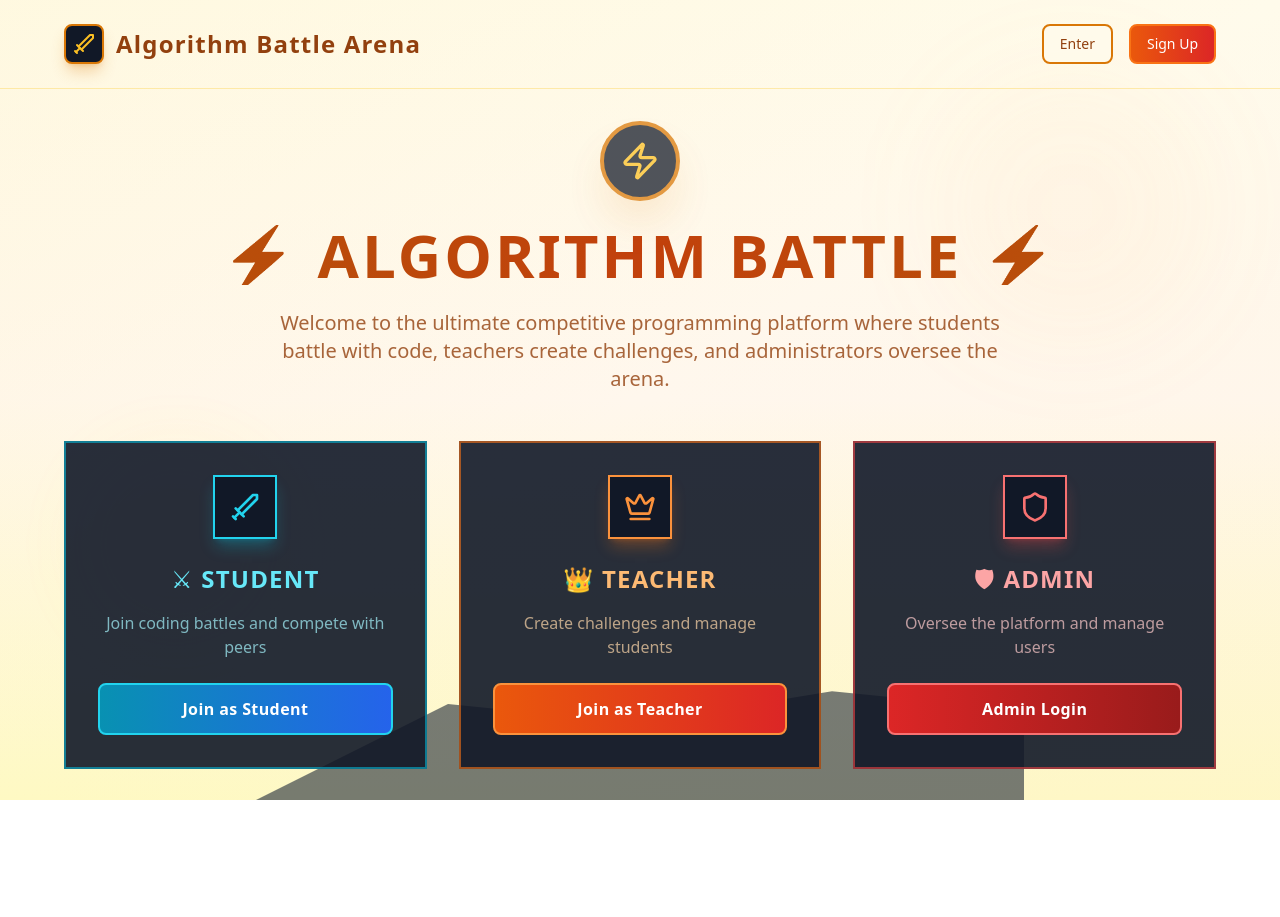
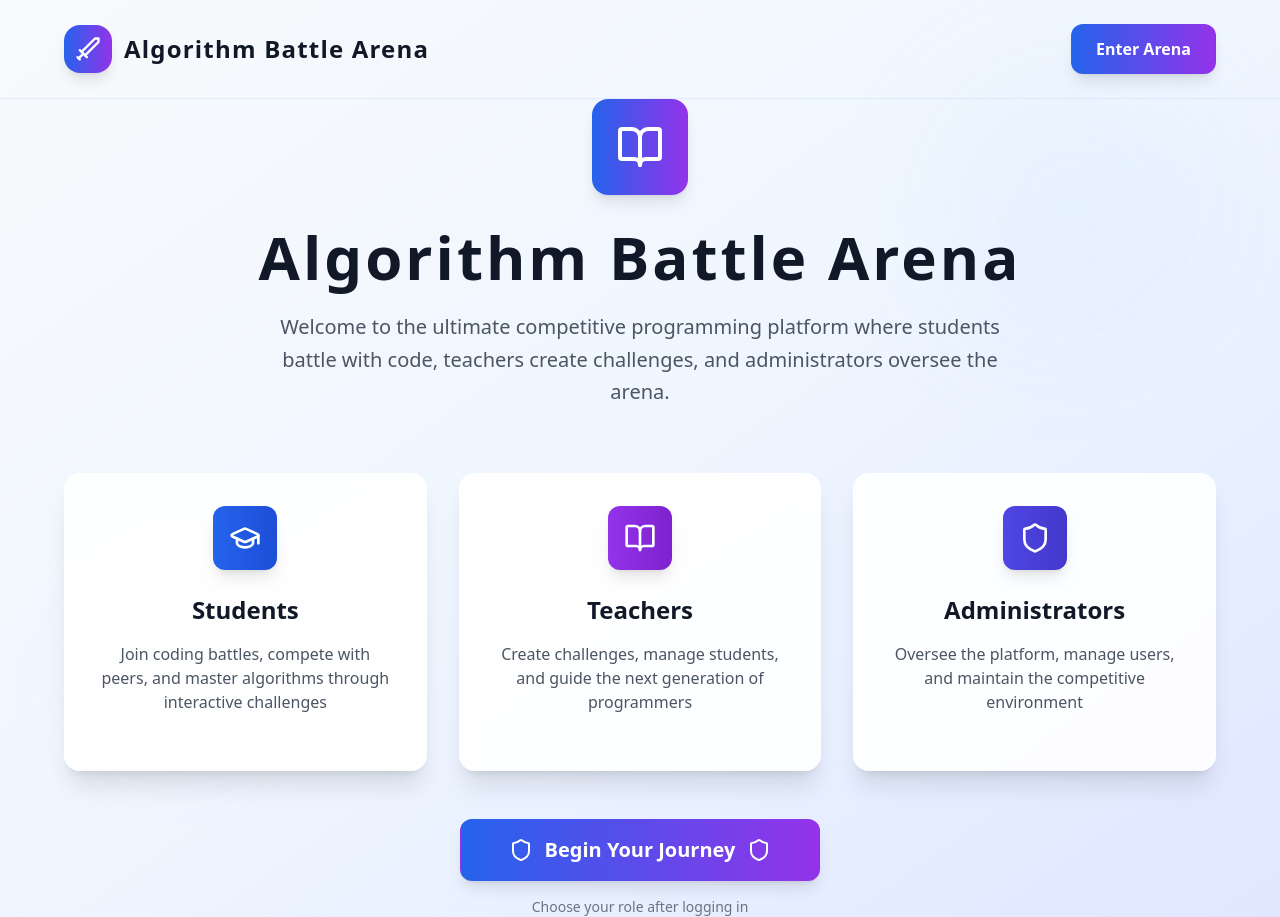
Before and after one commit to OshanDAS/algorthm-battle-arena, a React (Vite) app in the folder AlgorithmBattleArenaFrontend/: page / in a window 1280 px wide. Before the commit the page ends 800 px from the top, so only its background shows below. Built offline with nearby package versions, Linux system fonts and the light colour scheme.

Commit message:
fixed login page.

```diff
--- a/AlgorithmBattleArenaFrontend/src/api.js
+++ /dev/null
@@ -1,27 +0,0 @@
-import axios from "axios";
-
-export function createApiClient({ backendBaseUrl = "" } = {}) {
-  const client = axios.create({
-    baseURL: backendBaseUrl || "http://localhost:5000",
-    headers: { "Content-Type": "application/json" }
-  });
-
-  function withAuth(token) {
-    if (!token) return client;
-    client.defaults.headers.common["Authorization"] = `Bearer ${token}`;
-    return client;
-  }
-
-  return {
-    withAuth,
-    login: (email, password) => client.post("/api/Auth/login", { email, password }),
-    registerStudent: (dto) => client.post("/api/Auth/register/student", dto),
-    registerTeacher: (dto) => client.post("/api/Auth/register/teacher", dto),
-    refreshToken: () => client.get("/api/Auth/refresh/token"),
-    getProfile: () => client.get("/api/Auth/profile"),
-
-    // still keep your match API
-    startMatch: (lobbyId, body) =>
-      client.post(`/api/matches/${encodeURIComponent(lobbyId)}/start`, body)
-  };
-}
--- a/AlgorithmBattleArenaFrontend/src/pages/LandingPage.jsx
+++ b/AlgorithmBattleArenaFrontend/src/pages/LandingPage.jsx
@@ -1,128 +1,97 @@
 import React from 'react';
 import { useNavigate } from 'react-router-dom';
-import { Sword, Shield, Crown, Zap } from 'lucide-react';
+import { Sword, Users, BookOpen, Shield, GraduationCap } from 'lucide-react';
 
 export default function LandingPage() {
   const navigate = useNavigate();
 
   return (
-    <div className="min-h-screen w-full bg-gradient-to-b from-amber-50 via-orange-50 to-yellow-100 text-gray-900 relative overflow-hidden">
-      {/* Parchment texture and atmospheric elements */}
+    <div className="min-h-screen w-full bg-gradient-to-br from-slate-50 via-blue-50 to-indigo-100 relative overflow-hidden">
+      {/* Background elements */}
       <div className="absolute inset-0">
-        {/* Dusty atmosphere */}
-        <div className="absolute inset-0 bg-gradient-to-br from-amber-100/30 via-transparent to-orange-100/20"></div>
-        {/* Mountain silhouettes */}
-        <div className="absolute bottom-0 left-0 w-full">
-          <svg viewBox="0 0 1200 200" className="w-full h-32 fill-gray-800/60">
-            <polygon points="0,200 300,50 600,80 900,30 1200,60 1200,200" />
-          </svg>
-        </div>
-        {/* Subtle glowing orbs */}
-        <div className="absolute top-20 right-20 w-64 h-64 bg-orange-300/10 rounded-full blur-3xl animate-pulse"></div>
-        <div className="absolute bottom-40 left-20 w-48 h-48 bg-amber-300/10 rounded-full blur-2xl animate-pulse delay-1000"></div>
+        <div className="absolute top-20 right-20 w-64 h-64 bg-blue-200/20 rounded-full blur-3xl animate-pulse"></div>
+        <div className="absolute bottom-40 left-20 w-48 h-48 bg-purple-200/20 rounded-full blur-2xl animate-pulse delay-1000"></div>
       </div>
 
       <div className="relative z-10 min-h-screen flex flex-col">
         {/* Header */}
-        <header className="p-4 sm:p-6 border-b border-amber-300/40">
+        <header className="p-6 border-b border-blue-200/40">
           <div className="flex items-center justify-between max-w-6xl mx-auto">
-            <div className="flex items-center gap-2 sm:gap-3">
-              <div className="w-8 h-8 sm:w-10 sm:h-10 bg-gray-900 border-2 border-amber-600 rounded-lg flex items-center justify-center shadow-lg shadow-amber-600/30">
-                <Sword className="w-5 h-5 sm:w-6 sm:h-6 text-amber-400" />
+            <div className="flex items-center gap-3">
+              <div className="w-12 h-12 bg-gradient-to-r from-blue-600 to-purple-600 rounded-2xl flex items-center justify-center shadow-lg">
+                <Sword className="w-7 h-7 text-white" />
               </div>
-              <h1 className="text-lg sm:text-xl lg:text-2xl font-bold text-amber-800 tracking-wider">
+              <h1 className="text-2xl font-bold text-gray-900 tracking-wider">
                 Algorithm Battle Arena
               </h1>
             </div>
-            <div className="flex gap-2 sm:gap-4">
-              <button
-                onClick={() => navigate('/login')}
-                className="px-3 py-1.5 sm:px-4 sm:py-2 text-sm border-2 border-amber-600 text-amber-800 bg-amber-50/80 hover:bg-amber-100 hover:shadow-lg hover:shadow-amber-600/20 transition-all duration-300"
-              >
-                Enter
-              </button>
-              <button
-                onClick={() => navigate('/register')}
-                className="px-3 py-1.5 sm:px-4 sm:py-2 text-sm bg-gradient-to-r from-orange-600 to-red-600 border-2 border-orange-500 text-white hover:from-orange-500 hover:to-red-500 hover:shadow-lg hover:shadow-orange-500/40 transition-all duration-300"
-              >
-Sign Up
-              </button>
-            </div>
+            <button
+              onClick={() => navigate('/login')}
+              className="px-6 py-3 bg-gradient-to-r from-blue-600 to-purple-600 text-white font-semibold rounded-xl hover:from-blue-700 hover:to-purple-700 shadow-lg hover:shadow-xl transition-all duration-300 transform hover:scale-105"
+            >
+              Enter Arena
+            </button>
           </div>
         </header>
 
         {/* Main content */}
-        <main className="flex-1 flex items-center justify-center px-4 sm:px-6">
+        <main className="flex-1 flex items-center justify-center px-6">
           <div className="w-full max-w-6xl text-center">
             {/* Hero section */}
-            <div className="mb-8 sm:mb-12">
-              <div className="inline-flex items-center justify-center w-16 h-16 sm:w-20 sm:h-20 bg-gray-900 border-4 border-amber-600 rounded-full mb-4 sm:mb-6 shadow-2xl shadow-amber-600/30 animate-pulse">
-                <Zap className="w-8 h-8 sm:w-10 sm:h-10 text-amber-400" />
+            <div className="mb-16">
+              <div className="inline-flex items-center justify-center w-24 h-24 bg-gradient-to-r from-blue-600 to-purple-600 rounded-2xl mb-8 shadow-lg transform hover:scale-105 transition-transform">
+                <BookOpen className="w-12 h-12 text-white" />
               </div>
-              <h2 className="text-3xl sm:text-4xl lg:text-5xl xl:text-6xl font-bold mb-4 sm:mb-6 text-transparent bg-clip-text bg-gradient-to-r from-amber-700 via-orange-700 to-amber-700 tracking-wider">
-                ⚡ ALGORITHM BATTLE ⚡
+              <h2 className="text-5xl lg:text-6xl font-bold mb-6 text-gray-900 tracking-wider">
+                Algorithm Battle Arena
               </h2>
-              <p className="text-base sm:text-lg lg:text-xl text-amber-800/80 max-w-2xl lg:max-w-3xl mx-auto leading-relaxed px-4">
+              <p className="text-xl text-gray-600 max-w-3xl mx-auto leading-relaxed mb-8">
                 Welcome to the ultimate competitive programming platform where students battle with code,
                 teachers create challenges, and administrators oversee the arena.
               </p>
             </div>
 
-            {/* Role cards - Silhouette style */}
-            <div className="grid grid-cols-1 sm:grid-cols-2 lg:grid-cols-3 gap-4 sm:gap-6 lg:gap-8">
-              {/* Shadow Warrior */}
-              <div className="group relative bg-gray-900/90 border-2 border-cyan-500/60 hover:border-cyan-400 transition-all duration-500 hover:shadow-2xl hover:shadow-cyan-500/20 transform hover:scale-105">
-                <div className="absolute inset-0 bg-gradient-to-br from-cyan-500/5 to-transparent opacity-0 group-hover:opacity-100 transition-opacity duration-500"></div>
-                <div className="relative p-4 sm:p-6 lg:p-8">
-                  <div className="w-12 h-12 sm:w-14 sm:h-14 lg:w-16 lg:h-16 bg-gray-900 border-2 border-cyan-400 flex items-center justify-center mb-4 sm:mb-6 mx-auto group-hover:border-cyan-300 transition-colors shadow-lg shadow-cyan-500/30">
-                    <Sword className="w-6 h-6 sm:w-7 sm:h-7 lg:w-8 lg:h-8 text-cyan-400 group-hover:text-cyan-300 transition-colors" />
-                  </div>
-                  <h3 className="text-xl sm:text-2xl font-bold mb-3 sm:mb-4 text-cyan-300 tracking-wider">⚔ STUDENT</h3>
-                  <p className="text-sm sm:text-base text-cyan-200/70 mb-4 sm:mb-6">Join coding battles and compete with peers</p>
-                  <button
-                    onClick={() => navigate('/register?role=student')}
-                    className="w-full py-2 sm:py-3 text-sm sm:text-base bg-gradient-to-r from-cyan-600 to-blue-600 border-2 border-cyan-400 text-white hover:from-cyan-500 hover:to-blue-500 hover:shadow-lg hover:shadow-cyan-500/40 transition-all duration-300 font-semibold tracking-wide"
-                  >
-                    Join as Student
-                  </button>
+            {/* Features */}
+            <div className="grid grid-cols-1 md:grid-cols-3 gap-8 mb-12">
+              {/* Students */}
+              <div className="group bg-white/90 backdrop-blur-sm border border-white/50 shadow-xl rounded-2xl p-8 hover:shadow-2xl transition-all duration-300 transform hover:scale-105">
+                <div className="w-16 h-16 bg-gradient-to-r from-blue-600 to-blue-700 rounded-xl flex items-center justify-center mb-6 mx-auto shadow-lg">
+                  <GraduationCap className="w-8 h-8 text-white" />
                 </div>
+                <h3 className="text-2xl font-bold mb-4 text-gray-900">Students</h3>
+                <p className="text-gray-600 mb-6">Join coding battles, compete with peers, and master algorithms through interactive challenges</p>
               </div>
 
-              {/* Shadow Master */}
-              <div className="group relative bg-gray-900/90 border-2 border-orange-500/60 hover:border-orange-400 transition-all duration-500 hover:shadow-2xl hover:shadow-orange-500/20 transform hover:scale-105">
-                <div className="absolute inset-0 bg-gradient-to-br from-orange-500/5 to-transparent opacity-0 group-hover:opacity-100 transition-opacity duration-500"></div>
-                <div className="relative p-4 sm:p-6 lg:p-8">
-                  <div className="w-12 h-12 sm:w-14 sm:h-14 lg:w-16 lg:h-16 bg-gray-900 border-2 border-orange-400 flex items-center justify-center mb-4 sm:mb-6 mx-auto group-hover:border-orange-300 transition-colors shadow-lg shadow-orange-500/30">
-                    <Crown className="w-6 h-6 sm:w-7 sm:h-7 lg:w-8 lg:h-8 text-orange-400 group-hover:text-orange-300 transition-colors" />
-                  </div>
-                  <h3 className="text-xl sm:text-2xl font-bold mb-3 sm:mb-4 text-orange-300 tracking-wider">👑 TEACHER</h3>
-                  <p className="text-sm sm:text-base text-orange-200/70 mb-4 sm:mb-6">Create challenges and manage students</p>
-                  <button
-                    onClick={() => navigate('/register?role=teacher')}
-                    className="w-full py-2 sm:py-3 text-sm sm:text-base bg-gradient-to-r from-orange-600 to-red-600 border-2 border-orange-400 text-white hover:from-orange-500 hover:to-red-500 hover:shadow-lg hover:shadow-orange-500/40 transition-all duration-300 font-semibold tracking-wide"
-                  >
-                    Join as Teacher
-                  </button>
+              {/* Teachers */}
+              <div className="group bg-white/90 backdrop-blur-sm border border-white/50 shadow-xl rounded-2xl p-8 hover:shadow-2xl transition-all duration-300 transform hover:scale-105">
+                <div className="w-16 h-16 bg-gradient-to-r from-purple-600 to-purple-700 rounded-xl flex items-center justify-center mb-6 mx-auto shadow-lg">
+                  <BookOpen className="w-8 h-8 text-white" />
                 </div>
+                <h3 className="text-2xl font-bold mb-4 text-gray-900">Teachers</h3>
+                <p className="text-gray-600 mb-6">Create challenges, manage students, and guide the next generation of programmers</p>
               </div>
 
-              {/* Shadow Lord */}
-              <div className="group relative bg-gray-900/90 border-2 border-red-500/60 hover:border-red-400 transition-all duration-500 hover:shadow-2xl hover:shadow-red-500/20 transform hover:scale-105 sm:col-span-2 lg:col-span-1">
-                <div className="absolute inset-0 bg-gradient-to-br from-red-500/5 to-transparent opacity-0 group-hover:opacity-100 transition-opacity duration-500"></div>
-                <div className="relative p-4 sm:p-6 lg:p-8">
-                  <div className="w-12 h-12 sm:w-14 sm:h-14 lg:w-16 lg:h-16 bg-gray-900 border-2 border-red-400 flex items-center justify-center mb-4 sm:mb-6 mx-auto group-hover:border-red-300 transition-colors shadow-lg shadow-red-500/30">
-                    <Shield className="w-6 h-6 sm:w-7 sm:h-7 lg:w-8 lg:h-8 text-red-400 group-hover:text-red-300 transition-colors" />
-                  </div>
-                  <h3 className="text-xl sm:text-2xl font-bold mb-3 sm:mb-4 text-red-300 tracking-wider">🛡 ADMIN</h3>
-                  <p className="text-sm sm:text-base text-red-200/70 mb-4 sm:mb-6">Oversee the platform and manage users</p>
-                  <button
-                    onClick={() => navigate('/login')}
-                    className="w-full py-2 sm:py-3 text-sm sm:text-base bg-gradient-to-r from-red-600 to-red-800 border-2 border-red-400 text-white hover:from-red-500 hover:to-red-700 hover:shadow-lg hover:shadow-red-500/40 transition-all duration-300 font-semibold tracking-wide"
-                  >
-                    Admin Login
-                  </button>
+              {/* Admins */}
+              <div className="group bg-white/90 backdrop-blur-sm border border-white/50 shadow-xl rounded-2xl p-8 hover:shadow-2xl transition-all duration-300 transform hover:scale-105">
+                <div className="w-16 h-16 bg-gradient-to-r from-indigo-600 to-indigo-700 rounded-xl flex items-center justify-center mb-6 mx-auto shadow-lg">
+                  <Shield className="w-8 h-8 text-white" />
                 </div>
+                <h3 className="text-2xl font-bold mb-4 text-gray-900">Administrators</h3>
+                <p className="text-gray-600 mb-6">Oversee the platform, manage users, and maintain the competitive environment</p>
               </div>
+            </div>
+
+            {/* Call to Action */}
+            <div className="text-center">
+              <button
+                onClick={() => navigate('/login')}
+                className="inline-flex items-center gap-3 px-12 py-4 text-xl bg-gradient-to-r from-blue-600 to-purple-600 text-white font-bold rounded-xl hover:from-blue-700 hover:to-purple-700 shadow-lg hover:shadow-xl transition-all duration-300 transform hover:scale-105"
+              >
+                <Shield className="w-6 h-6" />
+                Begin Your Journey
+                <Shield className="w-6 h-6" />
+              </button>
+              <p className="text-gray-500 mt-4 text-sm">Choose your role after logging in</p>
             </div>
           </div>
         </main>
--- a/AlgorithmBattleArenaFrontend/src/pages/RegisterPage.jsx
+++ b/AlgorithmBattleArenaFrontend/src/pages/RegisterPage.jsx
@@ -2,7 +2,7 @@
 
 import React, { useEffect, useState } from "react"
 import { useNavigate } from "react-router-dom"
-import { createApiClient } from "../api"
+import api from "../services/api"
 import { Eye, EyeOff, GraduationCap, Users, BookOpen, Shield, CheckCircle } from "lucide-react"
 
 /** Password strength helper - unchanged logic */
@@ -57,7 +57,6 @@ const PasswordStrengthIndicator = ({ password }) => {
 /** Main RegisterPage component */
 export default function RegisterPage() {
   const navigate = useNavigate()
-  const api = createApiClient()
 
   const [showPassword, setShowPassword] = useState(false)
   const [showConfirmPassword, setShowConfirmPassword] = useState(false)
```
